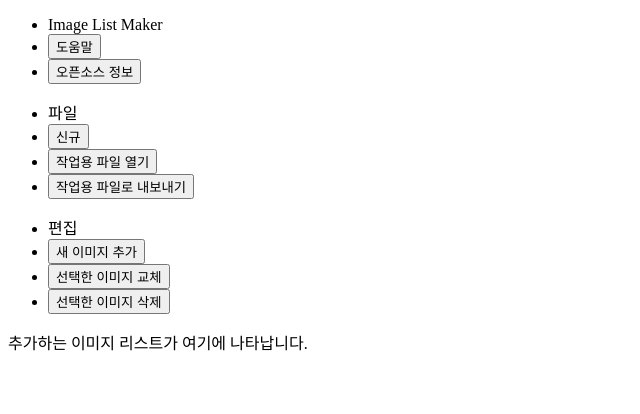
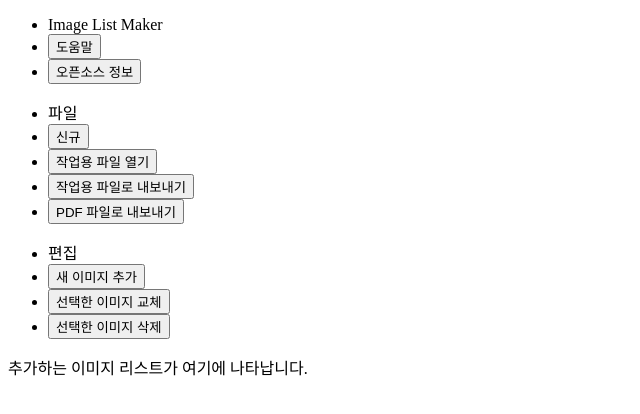
Before and after one commit to leeye51456/image-list-maker, a React (Create React App) app: page / in a window 1280 px wide. Shown: the top 414 px of the page, without its empty margins (0-640 px from the left). Built offline with nearby package versions, Linux system fonts and the light colour scheme.

Commit message:
Implement export PDF feature partially

```diff
--- a/src/App.jsx
+++ b/src/App.jsx
@@ -1,4 +1,5 @@
 import React from 'react';
+import JsPdf from 'jspdf';
 import Toolbox from './toolbox/Toolbox';
 import Toolbar from './toolbox/Toolbar';
 import FileReadButton from './toolbox/FileReadButton';
@@ -118,6 +119,45 @@ class App extends React.Component {
     });
   }
 
+  handleFileExportPdfClick = (event) => {
+    // FIXME - Correct orientation and format to images
+    const doc = new JsPdf({
+      unit: 'px',
+      format: [1920, 1080],
+      orientation: 'landscape',
+    });
+    doc.deletePage(1);
+
+    const {pagelistItems} = this.state;
+    const totalPages = pagelistItems.length;
+
+    for (let i = 0; i < totalPages; i += 1) {
+      doc.addPage({
+        format: [1920, 1080],
+        orientation: 'landscape',
+      });
+
+      doc.setFillColor(0x96);
+      doc.rect(-75, -75, 1575, 960, 'F');
+
+      // FIXME - Correct image ratio
+      //       - Use alias after handling hashing
+      doc.addImage({
+        imageData: pagelistItems[i].props.content,
+        x: 0,
+        y: 0,
+        w: 1920 / 4 * 3,
+        h: 1080 / 4 * 3,
+        // alias: pagelistItems[i].props.content,
+        compression: 'FAST',
+      });
+
+      // TODO - Print page numbers
+    }
+
+    doc.save('export.pdf');
+  }
+
   handleEditAddImagesChange = (newFiles) => {
     const currentLength = this.state.pagelistItems.length;
     this.updatePagelistItems(newFiles, currentLength, currentLength);
@@ -170,6 +210,13 @@ class App extends React.Component {
             >
               작업용 파일로 내보내기
             </button>
+            <button
+              name="export-pdf"
+              className="rounded bg-gray-300 px-4 py-2 text-gray-800"
+              onClick={this.handleFileExportPdfClick}
+            >
+              PDF 파일로 내보내기
+            </button>
           </Toolbar>
           <Toolbar name="edit" label="편집">
             <FileReadButton
```
